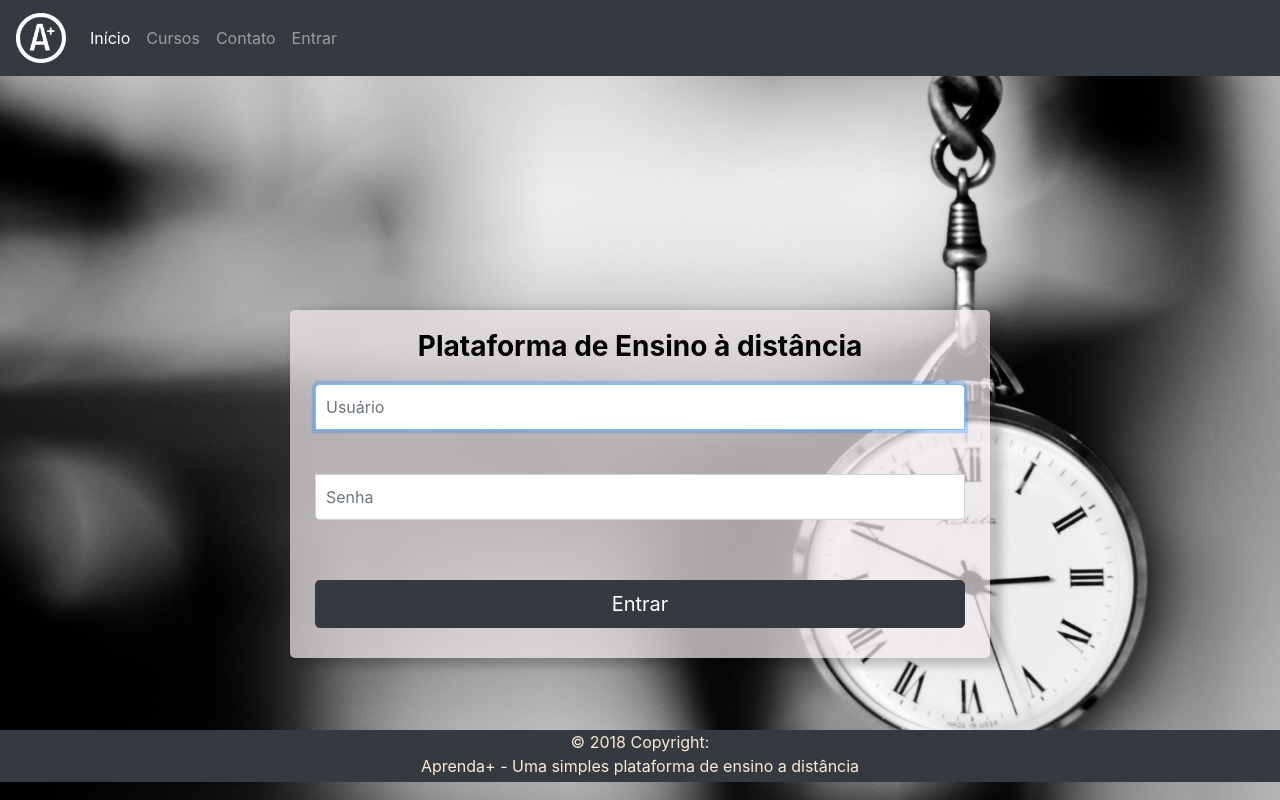
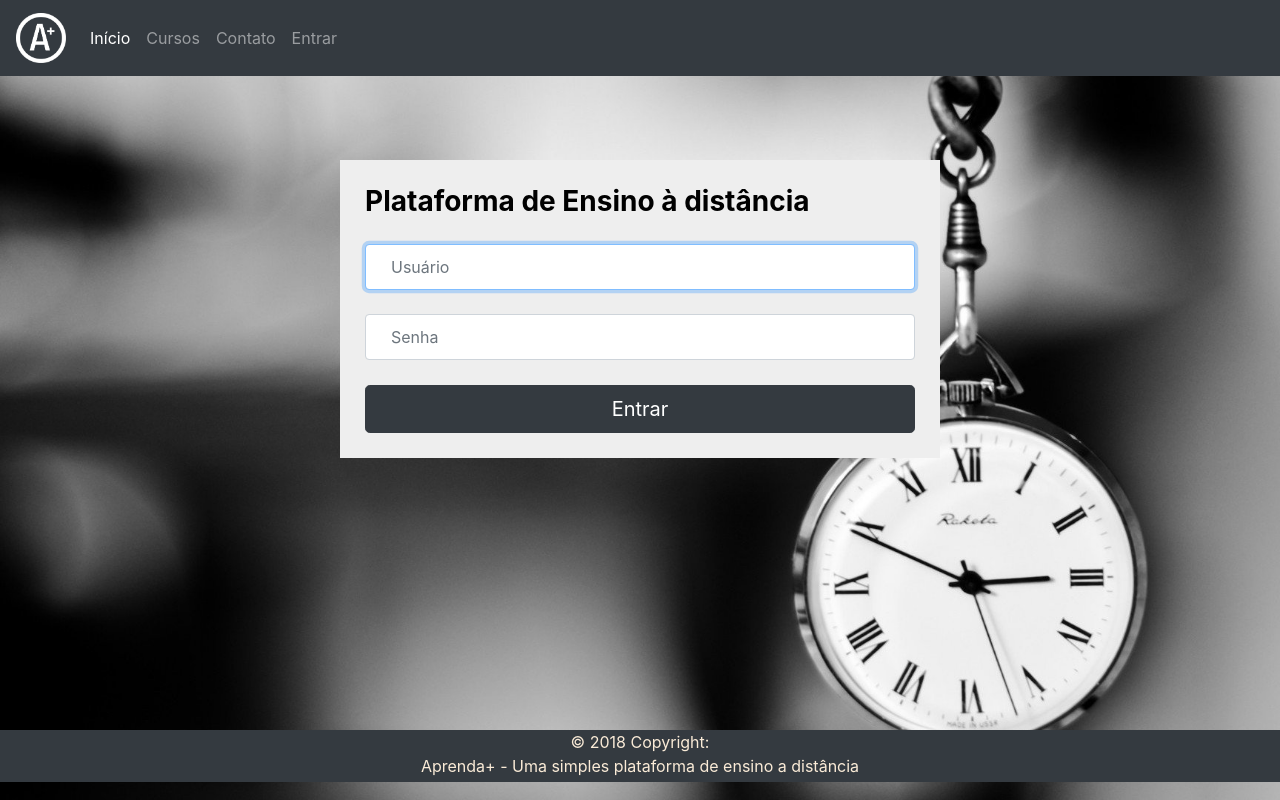
Before and after one commit to joberthrogers18/aprenda-, a Django app: page /conta/login/ in a window 1280 px wide. Run offline with Django 3.2, Linux system fonts and the light colour scheme; parts of the project's set-up code (start-up, migrations or seed data) failed here and were passed over; some libraries are stand-ins or nearby versions.

Commit message:
Make correction in login page

```diff
--- /dev/null
+++ b/aprendamais/accounts/static/css/account/login.css
@@ -0,0 +1,34 @@
+body, html{
+    background: url("../../img/clock.jpg");
+
+    -webkit-background-size: cover;
+    -moz-background-size: cover;
+    -o-background-size: cover;
+    background-size: cover;
+  }
+
+  .form-signin {
+    background-color: #eee;
+      max-width: 600px;
+      padding: 25px;
+      margin: 100px auto;
+  }
+
+  .form-signin .form-signin-heading,
+  .form-signin #password1 {
+    margin-bottom: 25px;
+  }
+
+  .form-signin .form-control{
+    position: relative;
+    height: auto;
+    box-sizing: border-box;
+    -webkit-box-sizing: border-box;
+    -moz-box-sizing:border-box;
+    padding: 10px 25px;
+    font-size: 16px;
+  }
+
+  .form-login .form-control:focus{
+    z-index: 2;
+  }
--- a/aprendamais/accounts/templates/registration/login.html
+++ b/aprendamais/accounts/templates/registration/login.html
@@ -12,15 +12,11 @@
   <button type="submit">Login</button>
 </form> -->
 
+<link rel="stylesheet" href="{% static 'css/account/login.css'%}">
+
 <style media="screen">
-body, html {
-        background: url("aprendamais/accounts/templates/img/clock.jpg");
-        -webkit-background-size: cover;
-        -moz-background-size: cover;
-        -o-background-size: cover;
-        background-size: cover;
-        }
 
+/*
     .wrapper {
         margin-top: 250px;
         margin-bottom: 70px;
@@ -30,12 +26,12 @@ body, html {
         max-width: 700px;
         background-color: #455A64;
         background: rgba(239,234,236, 0.7);
-        /* just in case there no content*/
+        /* just in case there no content
         padding: 20px 25px 30px;
         margin: 20px auto 25px;
         margin-top: 70px;
         margin-bottom: 50px;
-        /* shadows and rounded borders */
+        /* shadows and rounded borders
         -moz-border-radius: 1px;
         -webkit-border-radius: 1px;
         border-radius: 5px 5px 5px 5px;
@@ -66,7 +62,7 @@ body, html {
         margin-bottom: 60px;
         border-top-left-radius: 0;
         border-top-right-radius: 0;
-    }
+    }*/
 </style>
 
 <div class="container">
```
Also changed, not shown: aprendamais/accounts/static/img/clock.jpg (renamed from aprendamais/accounts/templates/img/clock.jpg).
